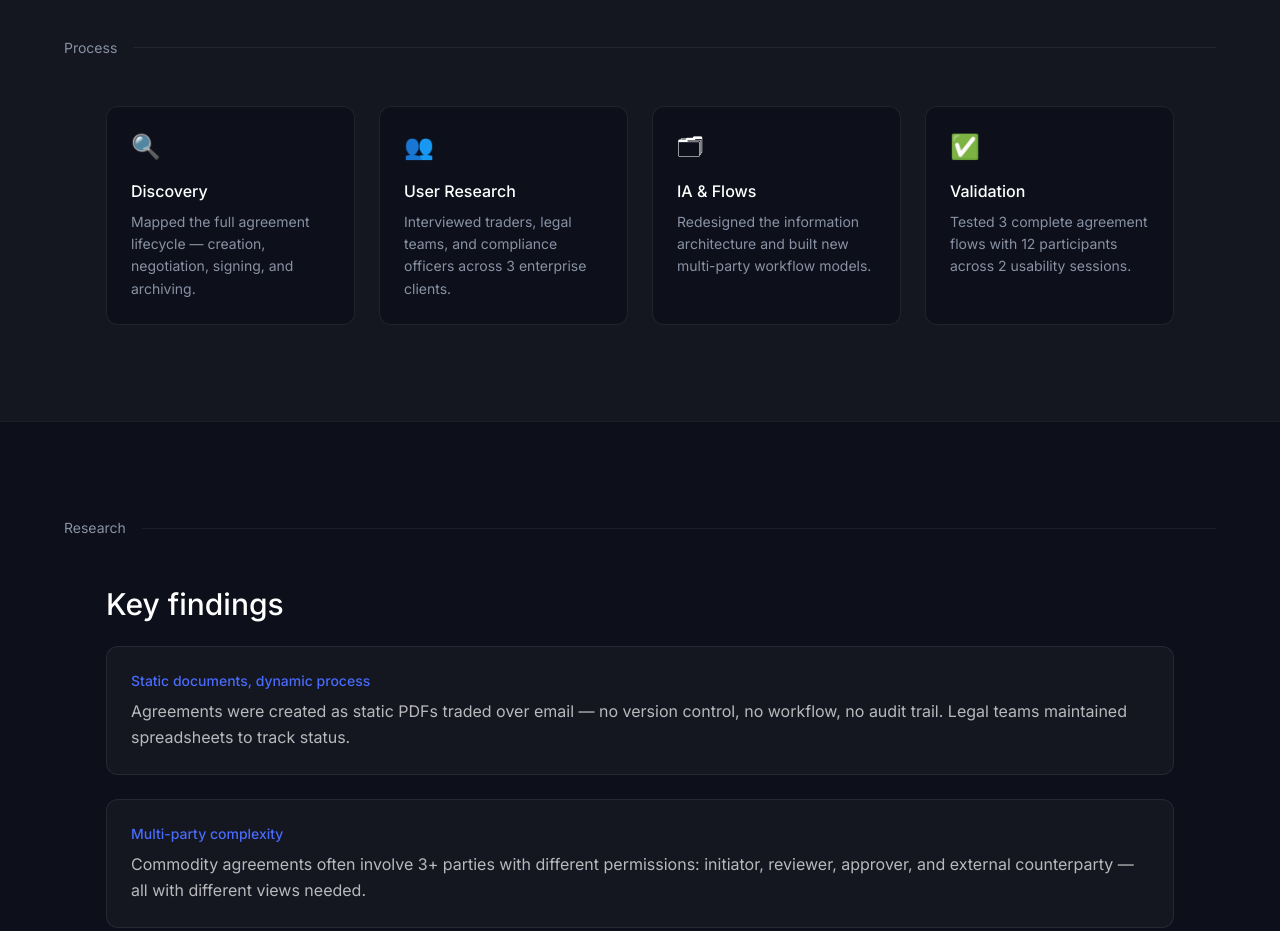
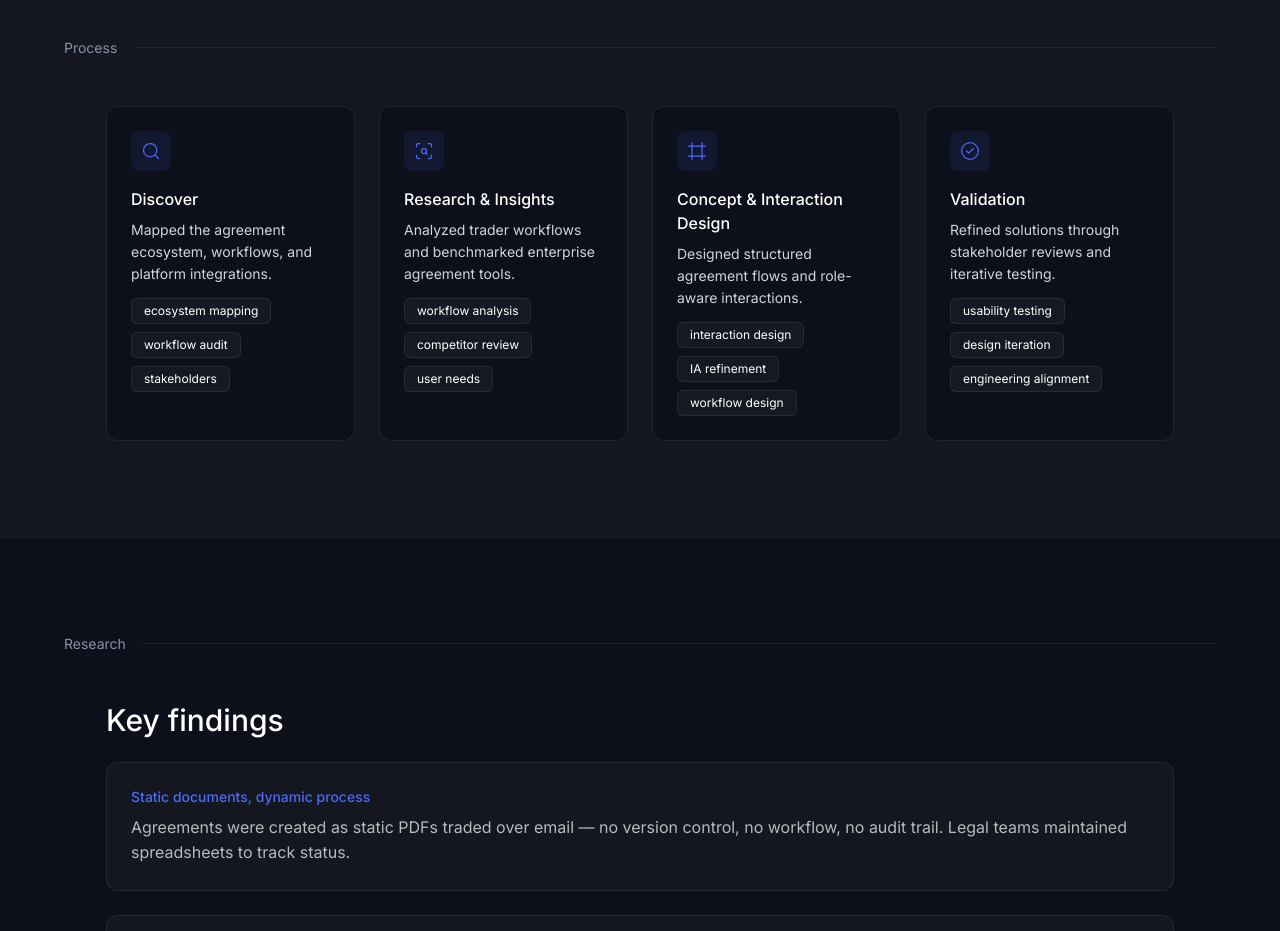
Before and after one commit to AlonaRyzhenko/alyona-portfolio, a Next.js app: page /work/sign in a window 1280 px wide. Shown: the part 1780-2711 px from the top of the page. Built offline with nearby package versions, Linux system fonts and the light colour scheme.

Commit message:
Sign: convert Process to Lucide icons, add pills, mirror Messenger card style

```diff
--- a/app/work/sign/SignCaseStudy.tsx
+++ b/app/work/sign/SignCaseStudy.tsx
@@ -2,6 +2,7 @@
 
 import { motion } from "framer-motion";
 import Link from "next/link";
+import { Search, ScanSearch, Frame, CircleCheck } from "lucide-react";
 
 const COVER_IMG = "/sign.png";
 
@@ -17,24 +18,28 @@ const stagger = {
 
 const processSteps = [
   {
-    icon: "🔍",
-    title: "Discovery",
-    desc: "Mapped the full agreement lifecycle — creation, negotiation, signing, and archiving.",
+    icon: Search,
+    title: "Discover",
+    desc: "Mapped the agreement ecosystem, workflows, and platform integrations.",
+    tags: ["ecosystem mapping", "workflow audit", "stakeholders"],
   },
   {
-    icon: "👥",
-    title: "User Research",
-    desc: "Interviewed traders, legal teams, and compliance officers across 3 enterprise clients.",
+    icon: ScanSearch,
+    title: "Research & Insights",
+    desc: "Analyzed trader workflows and benchmarked enterprise agreement tools.",
+    tags: ["workflow analysis", "competitor review", "user needs"],
   },
   {
-    icon: "🗂",
-    title: "IA & Flows",
-    desc: "Redesigned the information architecture and built new multi-party workflow models.",
+    icon: Frame,
+    title: "Concept & Interaction Design",
+    desc: "Designed structured agreement flows and role-aware interactions.",
+    tags: ["interaction design", "IA refinement", "workflow design"],
   },
   {
-    icon: "✅",
+    icon: CircleCheck,
     title: "Validation",
-    desc: "Tested 3 complete agreement flows with 12 participants across 2 usability sessions.",
+    desc: "Refined solutions through stakeholder reviews and iterative testing.",
+    tags: ["usability testing", "design iteration", "engineering alignment"],
   },
 ];
 
@@ -249,21 +254,34 @@ export default function SignCaseStudy() {
               viewport={{ once: true, margin: "-80px" }}
               className="grid sm:grid-cols-2 lg:grid-cols-4 gap-6"
             >
-              {processSteps.map((step) => (
+              {processSteps.map((step) => {
+                const Icon = step.icon;
+                return (
                   <motion.div
                     key={step.title}
                     variants={fadeUp}
                     className="p-6 rounded-xl bg-bg border border-white/[0.08] flex flex-col gap-4"
                   >
-                  <span className="text-2xl">{step.icon}</span>
+                    <span className="w-10 h-10 rounded-lg bg-accent/10 flex items-center justify-center">
+                      <Icon className="w-5 h-5 text-accent" strokeWidth={1.5} />
+                    </span>
                     <div>
-                    <h3 className="text-base font-medium text-white mb-2">
-                      {step.title}
-                    </h3>
-                    <p className="text-[#8892a4] text-sm leading-[1.6]">{step.desc}</p>
+                      <h3 className="text-base font-medium text-white mb-2">{step.title}</h3>
+                      <p className="text-[#D1D5DB] text-sm leading-[1.6] mb-3">{step.desc}</p>
+                      <div className="flex flex-wrap gap-2">
+                        {step.tags.map((tag) => (
+                          <span
+                            key={tag}
+                            className="px-3 py-1 rounded-md bg-white/[0.04] border border-white/[0.08] text-white text-xs"
+                          >
+                            {tag}
+                          </span>
+                        ))}
+                      </div>
                     </div>
                   </motion.div>
-              ))}
+                );
+              })}
             </motion.div>
           </div>
         </div>
```
Lines whose indentation alone changed are shown as unchanged.
